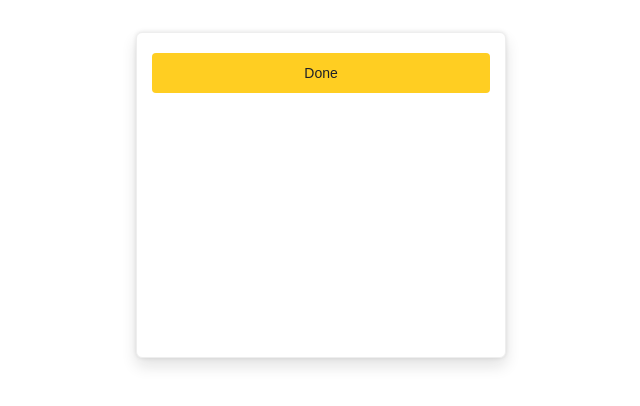
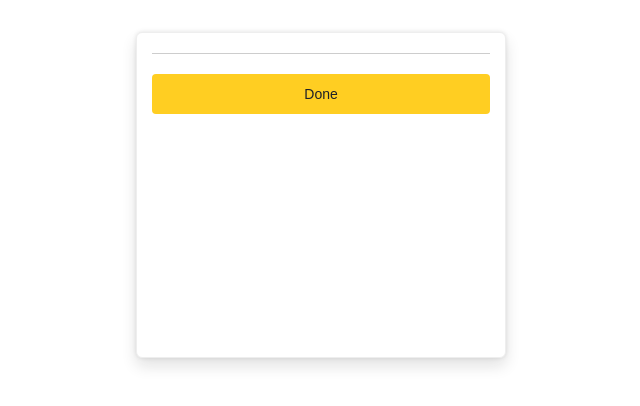
Before and after one commit to numofran6/ellty-form, a React (Vite) app: page / in a window 1280 px wide. Shown: the top 406 px of the page, without its empty margins (319-959 px from the left). Built offline with nearby package versions, Linux system fonts and the light colour scheme.

Commit message:
feat: add Divider component

```diff
--- a/src/App.jsx
+++ b/src/App.jsx
@@ -1,10 +1,12 @@
-import { Button, Card, CardFooter } from './components';
+import { Button, Card, CardFooter, Divider } from './components';
 import './App.css';
 
 function App() {
 	return (
 		<>
-			<Card>
+      <Card>
+        <Divider />
+
 				<CardFooter>
 					<Button width={'100%'}>Done</Button>
 				</CardFooter>
--- /dev/null
+++ b/src/components/divider/Divider.css
@@ -0,0 +1,5 @@
+.ellty-divider {
+	margin: 10px 15px;
+
+	border-top: 0.7px solid #CDCDCD;
+}
--- /dev/null
+++ b/src/components/divider/Divider.jsx
@@ -0,0 +1,12 @@
+import './Divider.css'
+
+const Divider = ({ children, className = '', ...remainingProps }) => {
+	const props = {
+		...remainingProps,
+		className: `ellty-divider ${className}`,
+	};
+
+	return <div {...props}>{children}</div>;
+};
+
+export default Divider;
--- a/src/components/index.js
+++ b/src/components/index.js
@@ -1,5 +1,6 @@
 import Button from "./button/Button"
 import Card from "./card/Card"
 import CardFooter from "./card/CardFooter"
+import Divider from "./divider/Divider"
 
-export { Button, Card, CardFooter }
+export { Button, Card, CardFooter, Divider }
```
